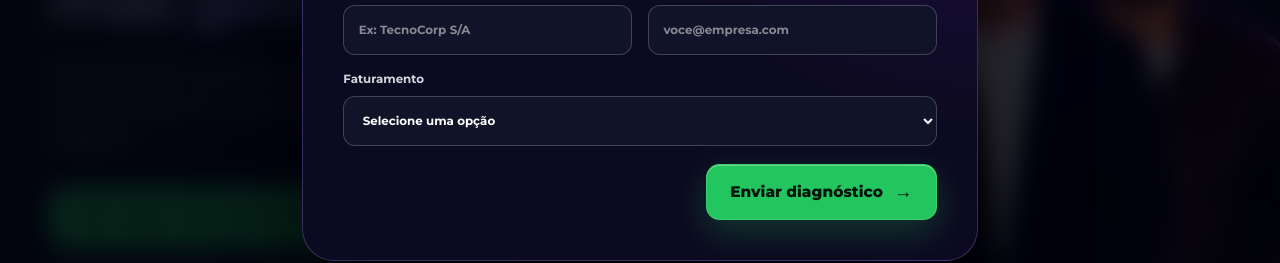
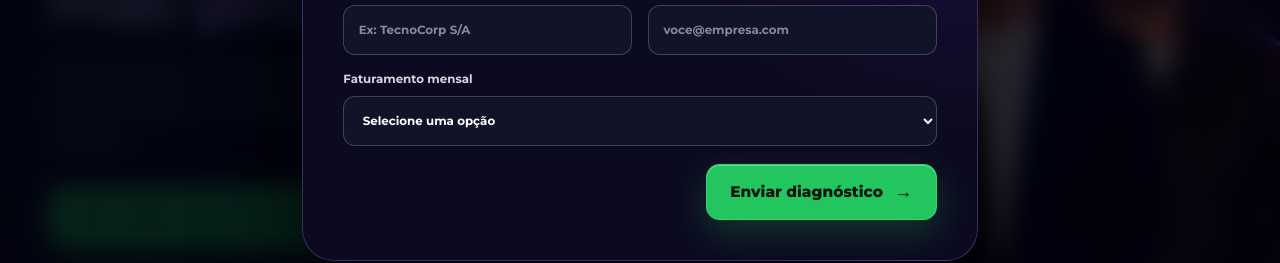
Before and after one commit to Algoritmux/algoritmux-growth-ecommerce, a React (Vite) app in the folder frontend/: page / in a window 1280 px wide. Both pictures are taken after a click on the button "Solicitar diagnóstico". Shown: the part 399-662 px from the top of the page. Built offline with nearby package versions, Linux system fonts and the light colour scheme.

Commit message:
Alteracao de texto do formulario

```diff
--- a/frontend/src/components/diagnostic/DiagnosticLeadForm.tsx
+++ b/frontend/src/components/diagnostic/DiagnosticLeadForm.tsx
@@ -117,7 +117,7 @@ export function DiagnosticLeadForm({ isSubmitting }: { isSubmitting: boolean })
 
         <div className="diagnostic-form__field diagnostic-form__field--wide">
           <label htmlFor="diagnostic-revenue-range">
-            Faturamento
+            Faturamento mensal
             <select
               {...register('revenue_range')}
               id="diagnostic-revenue-range"
```
